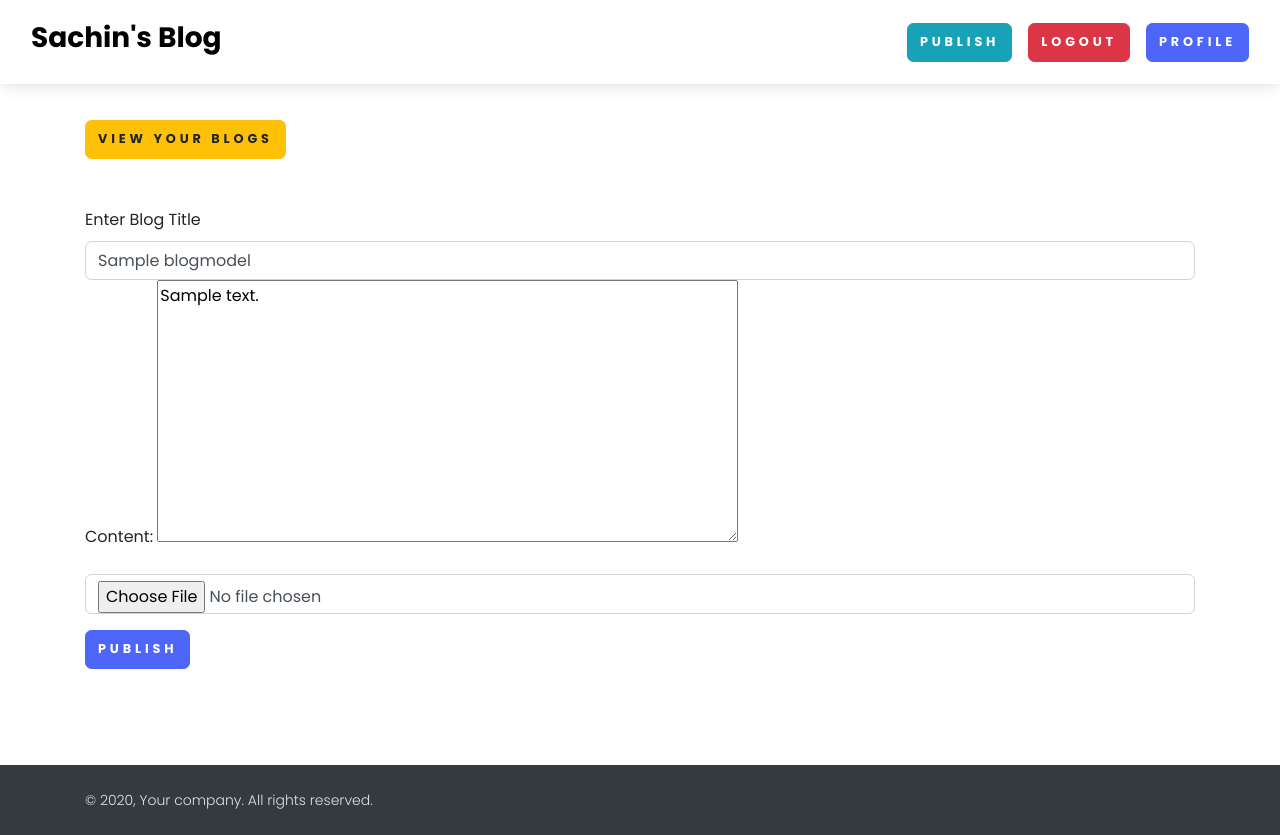
After one commit to sachin-404/InsightInk, a Django app: a page that uses Blog/home/templates/update_blog.html in a window 1280 px wide. The commit adds this page. Run offline with Django 4.2, Linux system fonts and the light colour scheme; a user stored in the database is signed in; tables that the repository leaves empty hold one stand-in row (values such as "Sample post"); some libraries are stand-ins or nearby versions; some web fonts are replaced.

Commit message:
implemented delete and update blog feature

```diff
--- a/Blog/home/templates/see_blog.html
+++ b/Blog/home/templates/see_blog.html
@@ -20,8 +20,8 @@
                 <td>{{blog.title}}</td>
                 <td>{{blog.created_at}}</td>
                 <td>
-                    <a href="#" class="btn btn-primary">Update</a>
-                    <a href="#" class="btn btn-danger">Delete</a>
+                    <a href="{% url 'update_blog' blog.slug %}" class="btn btn-primary">Update</a>
+                    <a href="{% url 'delete_blog' blog.id %}" class="btn btn-danger">Delete</a>
                 </td>
             </tr>
             {% endfor %}
--- /dev/null
+++ b/Blog/home/templates/update_blog.html
@@ -0,0 +1,32 @@
+{% extends 'base.html' %}
+
+{% block content %}
+
+<div class="container">
+
+    <a href="{% url 'see_blog' %}" class="btn btn-warning mt-5">View Your Blogs</a>
+
+    <form method="post" class="pt-5 mb-5 pb-5" enctype="multipart/form-data">
+        {% csrf_token %}
+        <div class="row">
+            <div class="col-md-12">
+                <label for="">Enter Blog Title</label>
+                <input type="text" value="{{blog_obj.title}}" class="form-control" placeholder="Blog Title" name="title">
+            </div>
+
+            <div class="col-md-12">
+                {{form.media}}
+                {{form.as_p}}
+            </div>
+
+            <div class="col-md-12">
+                <input type="file" name="image" class="form-control">
+            </div>
+        </div>
+
+        <button type="submit" class="btn btn-primary mt-3">Publish</button>
+    </form>
+</div>
+
+
+{% endblock %}
--- a/Blog/home/urls.py
+++ b/Blog/home/urls.py
@@ -8,4 +8,6 @@ urlpatterns = [
     path('add-blog', views.add_blog, name="add_blog"),
     path('blog-detail/<slug>', views.blog_detail, name="blog_detail"),
     path('see-blog', views.see_blog, name="see_blog"),
+    path('delete-blog/<id>', views.delete_blog, name="delete_blog"),
+    path('update-blog/<slug>', views.update_blog, name="update_blog"),
 ]
--- a/Blog/home/views.py
+++ b/Blog/home/views.py
@@ -54,5 +54,47 @@ def add_blog(request):
 
     return render(request, 'add_blog.html', context)
 
+def delete_blog(request, id):
+    try:
+        blog_obj = models.BlogModel.objects.get(id= id)
+        if blog_obj.user == request.user:
+            blog_obj.delete()
+    except Exception as e:
+        print(e)
+    return redirect('/see-blog')
+
+def update_blog(request, slug):
+    context = {}
+    try:
+        blog_obj = models.BlogModel.objects.get(slug = slug)
+
+        if blog_obj.user != request.user:
+            return redirect('/')
+
+        initial_dict = {'content': blog_obj.content}
+        blog_form = form.BlogForm(initial=initial_dict)
+
+        if request.method == 'POST':
+            form_data = form.BlogForm(request.POST)
+            image = request.FILES['image']
+            title = request.POST.get('title')
+            user = request.user
+
+            if form_data.is_valid():
+                content = form_data.cleaned_data['content']
+
+            models.BlogModel.objects.create(
+                user=user,
+                title=title,
+                content=content,
+                image=image
+            )
+
+        context['blog_obj'] = blog_obj
+        context['form'] = blog_form
+    except Exception as e:
+        print(e)
+    return render(request, 'update_blog.html', context)
+
 def signup_view(request):
     return render(request, 'signup.html')
```
